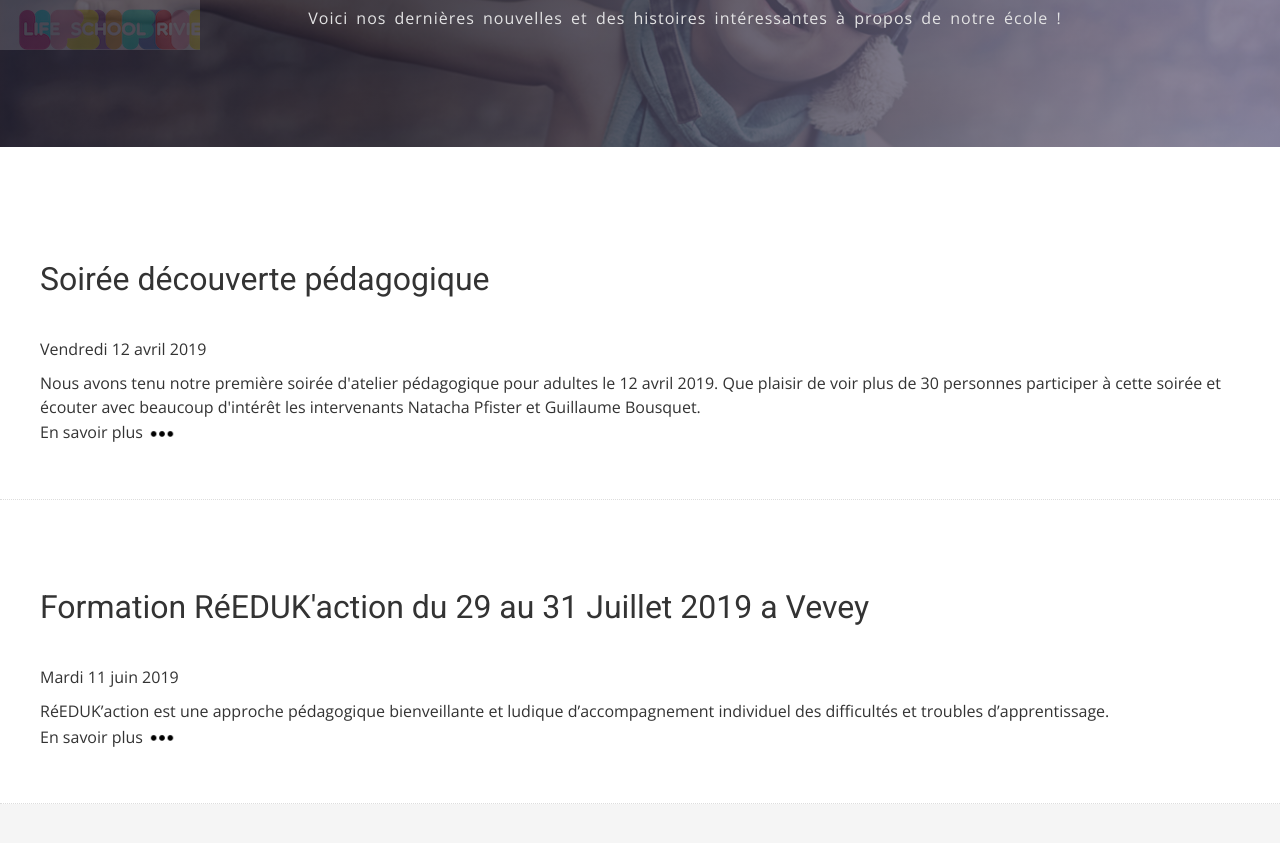
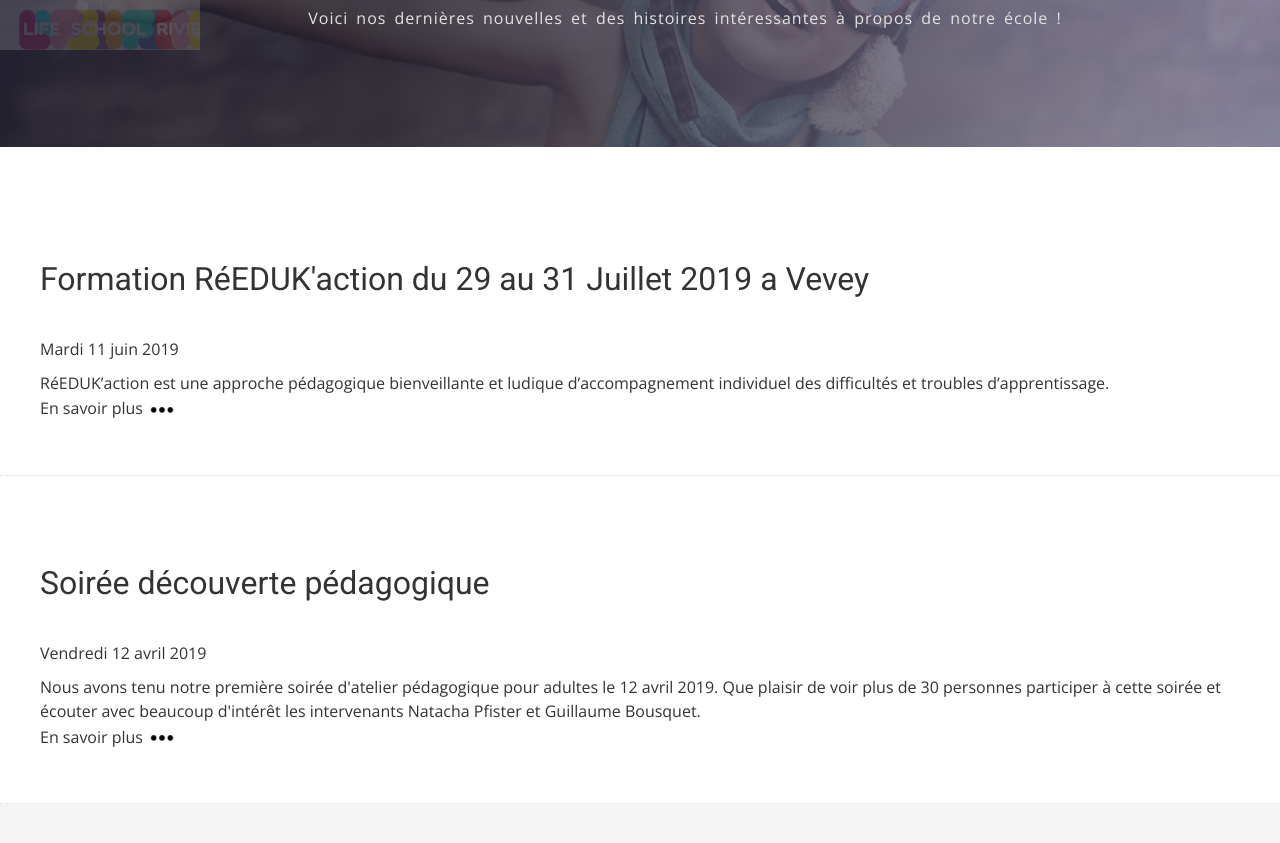
Before and after one commit to midjoule/lifeschool, a Jekyll site: the page built from blog.html, in a window 1280 px wide and 900 px high, scrolled down 244 px. Shown: the top 843 px of the window. Built offline with Jekyll 4.4.1, drawn with Linux system fonts in a browser that asks for light colours; nearby versions of some CDN libraries; some web fonts are replaced.

Commit message:
Update blog.html

```diff
--- a/blog.html
+++ b/blog.html
@@ -21,7 +21,7 @@ permalink: /blog/
 
 <section id="blog-posts">
 {% assign i = 0 %}
-{% assign sorted_posts = site.posts | sort:"title" | reverse %}
+{% assign sorted_posts = site.posts | sort:"date" | reverse %}
 {% for post in sorted_posts %}
 {% assign i = i | plus: 1 %}
 <div class="post-area">
```
